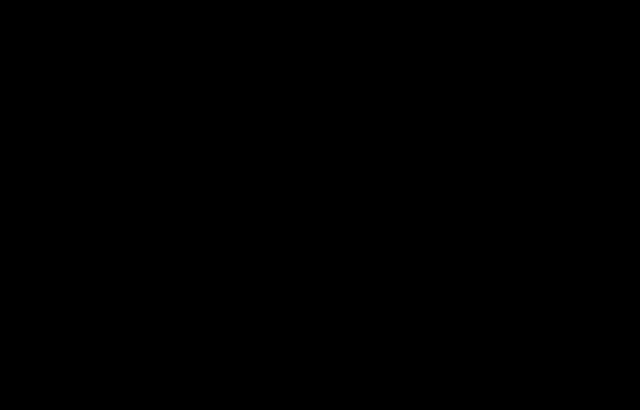
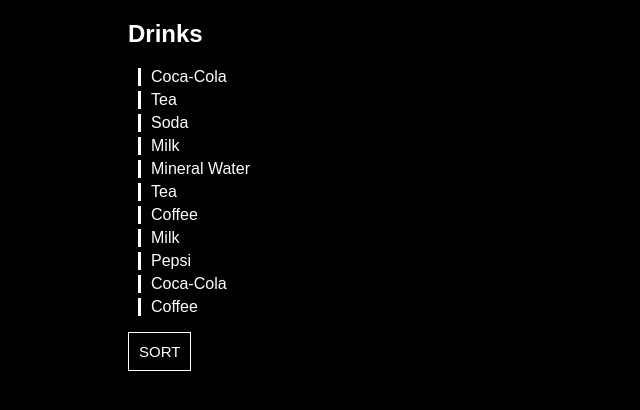
Before and after one commit to IlyPoh/Kuznetsov-FrontEndPro-04.02.23, a plain HTML site: page index.html in a window 1280 px wide. Shown: the whole page, without its empty margins (0-640 px from the left). Drawn offline with Linux system fonts and the light colour scheme.

Commit message:
Sorting drinks list is done

```diff
--- a/index.html
+++ b/index.html
@@ -9,6 +9,23 @@
 </head>
 <body>
     <div class="container">
+        <div class="content">
+            <h2>Drinks</h2>
+            <ul id="drinks-list">
+                <li>Coca-Cola</li>
+                <li>Tea</li>
+                <li>Soda</li>
+                <li>Milk</li>
+                <li>Mineral Water</li>
+                <li>Tea</li>
+                <li>Coffee</li>
+                <li>Milk</li>
+                <li>Pepsi</li>
+                <li>Coca-Cola</li>
+                <li>Coffee</li>
+            </ul>
+            <button class="btn" id="sort-button">Sort</button>
+        </div>
     </div>
     <script src="scripts/scripts.js"></script>
 </body>
--- a/scripts/scripts.js
+++ b/scripts/scripts.js
@@ -0,0 +1,14 @@
+let listOfDrinks = document.querySelector('#drinks-list')
+const sortButton = document.getElementById('sort-button')
+
+function sortingArray(list) {
+    let listArr = [...listOfDrinks.children]
+        .map((element) => {return element.textContent})
+        .sort()
+        .filter((element, index, array) => {return element !== array[index-1]})
+    list.innerHTML = listArr.map(element => `<li>${element}</li>`).join('')
+}
+
+sortButton.onclick = function() {
+    sortingArray(listOfDrinks)
+}
--- a/scss/base/_global.scss
+++ b/scss/base/_global.scss
@@ -2,7 +2,6 @@ body {
     background: $color-black;
     font-family: sans-serif;
     color: $color-white;
-    text-align: center;
     margin: 0;
     height: 100vh;
 }
@@ -11,9 +10,25 @@ body {
     width: 100%;
     margin: 0 auto;
 }
+.content {
+    padding: 20px 0;
+}
 .section {
     display: flex;
     flex-direction: column;
     align-items: center;
     gap: 10px;
 }
+h2 {
+    margin-top: 0;
+}
+ul {
+    list-style: none;
+    padding-left: 10px;
+
+    li {
+        border-left: 3px solid white;
+        margin-bottom: 5px;
+        padding-left: 10px;
+    }
+}
```
Also changed, not shown: css/style.css.
